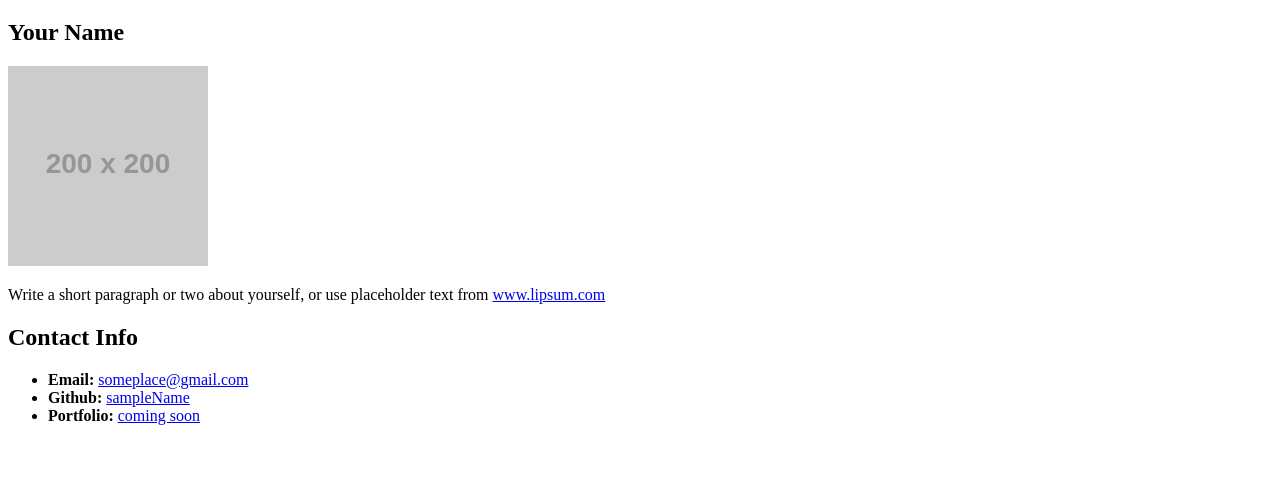
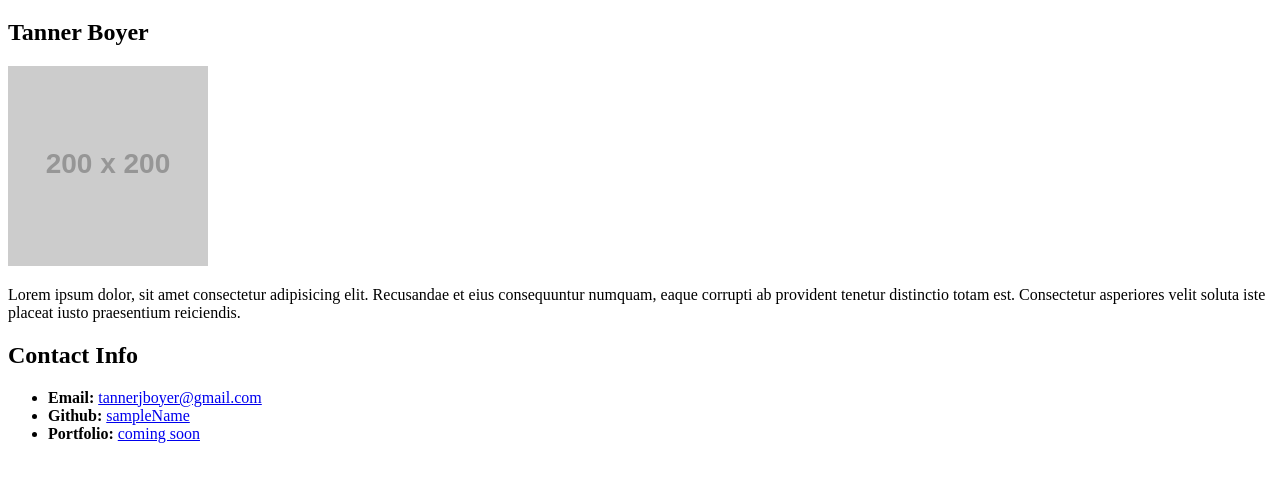
Before and after one commit to TanJamBoy/TanJamBoy.github.io, a plain HTML site: page index.html in a window 1280 px wide. Shown: the part 61-542 px from the top of the page. Drawn offline with Linux system fonts and the light colour scheme; placeholder pictures from the web are drawn by us.

Commit message:
Added name and email

```diff
--- a/index.html
+++ b/index.html
@@ -15,13 +15,14 @@
   <div>
 
     <section>
-      <h2>Your Name</h2>
+      <h2>Tanner Boyer</h2>
 
 
       <img src="https://placehold.it/200x200" alt="Your Name">
 
 
-      <p>Write a short paragraph or two about yourself, or use placeholder text from <a href="http://www.lipsum.com/">www.lipsum.com</a></p>
+      <p>Lorem ipsum dolor, sit amet consectetur adipisicing elit. Recusandae et eius consequuntur numquam, eaque corrupti ab provident tenetur distinctio totam est. Consectetur asperiores velit soluta iste placeat iusto praesentium reiciendis.</p>
+
     </section>
 
     <section>
@@ -29,7 +30,7 @@
       <h2>Contact Info</h2>
 
       <ul>
-        <li><strong>Email:</strong> <a href="#">someplace@gmail.com</a></li>
+        <li><strong>Email:</strong> <a href="#">tannerjboyer@gmail.com</a></li>
         <li><strong>Github:</strong> <a href="#">sampleName</a></li>
         <li><strong>Portfolio:</strong> <a href="#">coming soon</a></li>
       </ul>
```
